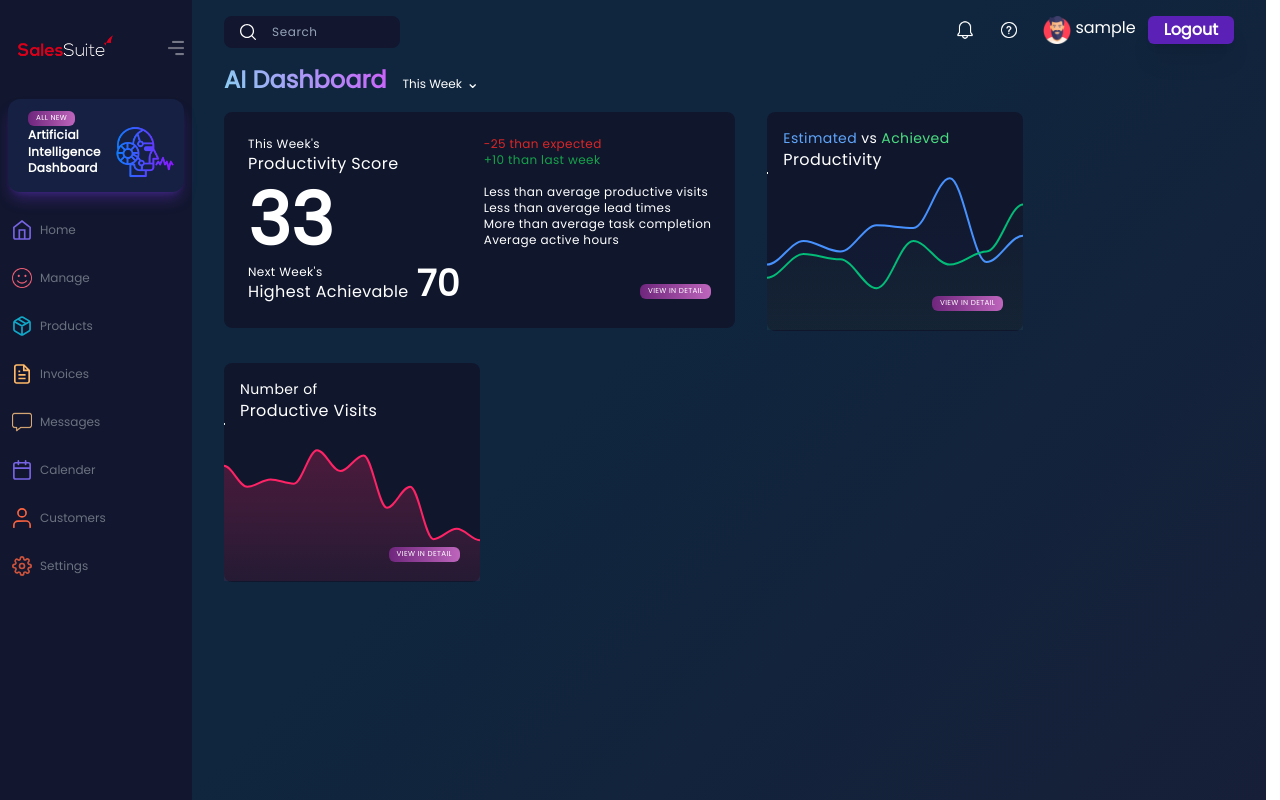
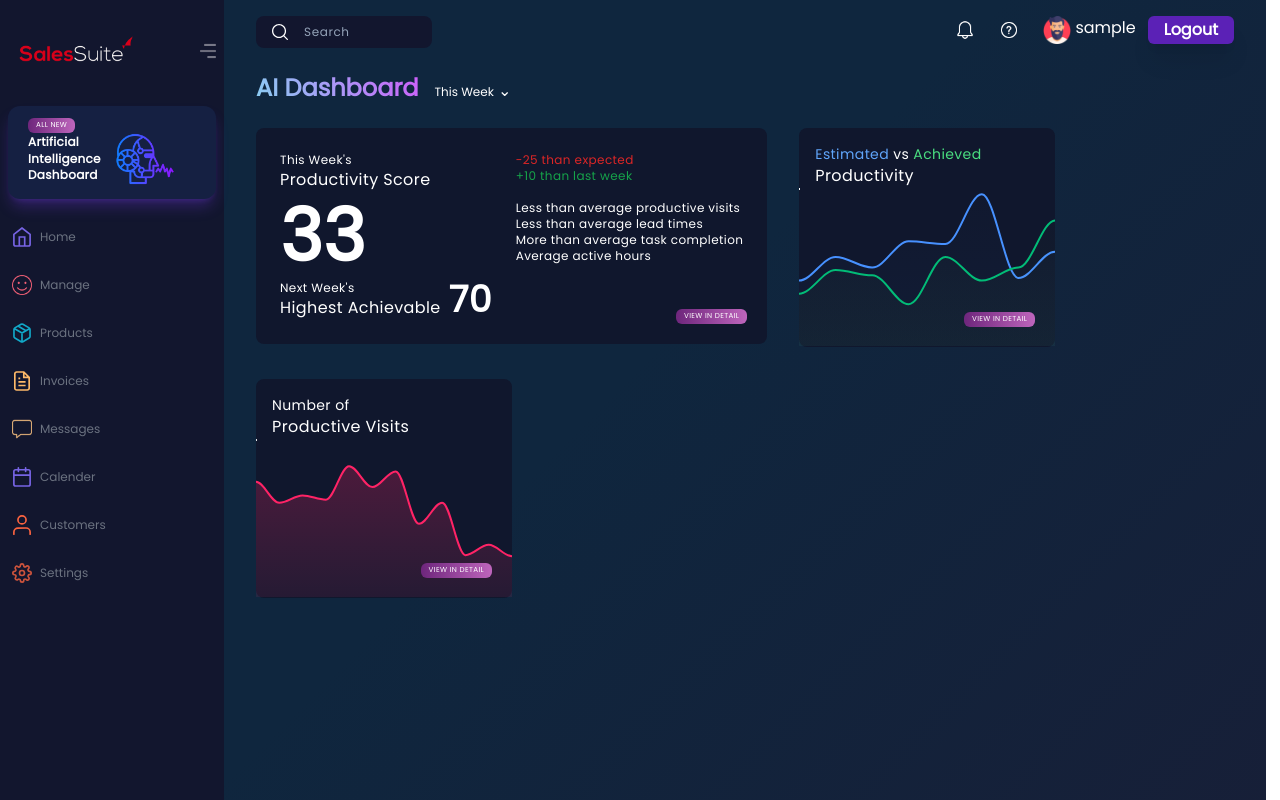
Before and after one commit to Nivethan-Ar/ml-dashboard, a React (Create React App) app: page /dashboard in a window 1280 px wide. Shown: the top 800 px of the page. Built offline with nearby package versions, Linux system fonts and the light colour scheme; sample sign-in values are in the browser's storage.

Commit message:
Increased the width of sidebar

```diff
--- a/src/layouts/Sidebar/index.tsx
+++ b/src/layouts/Sidebar/index.tsx
@@ -5,10 +5,10 @@ import Navigation from './Navigation';
 
 const Sidebar = () => (
 
-  <div className="w-48">
+  <div className="w-56">
     <div
       style={{ backgroundColor: '#12162e' }}
-      className="fixed h-screen w-48 "
+      className="fixed h-screen w-56 "
     >
       <Branding />
       <Navigation />
--- a/src/pages/DashboardML/Dashboard.tsx
+++ b/src/pages/DashboardML/Dashboard.tsx
@@ -17,7 +17,7 @@ const Dashboard = () => (
         backgroundColor: '#7f53ac',
         backgroundImage: 'linear-gradient(315deg, #191d36 0%, #0f263e 64%)',
       }}
-      className="h-[140vh] flex flex-col gap-4 px-8 py-4 overflow-hidden text-white w-[calc(100vw_-_(12rem_+_14px))] "
+      className="h-[140vh] flex flex-col gap-6 px-8 py-4 overflow-hidden text-white w-[calc(100vw_-_(14rem_+_14px))] "
     >
       {/* TOP BAR */}
       <TopBar />
@@ -40,7 +40,7 @@ const Dashboard = () => (
       {/* CARDS */}
       <main className="flex flex-wrap gap-8 ">
 
-        <div className="grid flex-shrink-0 grid-cols-2  gap-2 w-fit p-6 tracking-wide bg-[#10172d] h-fit rounded-lg">
+        <div className="grid relative flex-shrink-0 grid-cols-2  gap-2 w-fit p-6 tracking-wide bg-[#10172d] h-fit rounded-lg">
           <div>
             <h6 className="text-xs">This Week&apos;s</h6>
             <h6 className="font-medium">Productivity Score</h6>
@@ -65,7 +65,9 @@ const Dashboard = () => (
               70
             </div>
           </div>
-          <div className="flex mt-5 flex-col h-full justify-items-end items-end ">
+          {/* <div className="flex mt-5 flex-col h-full justify-items-end items-end "> */}
+
+          <div className="place-self-end [bottom:20px] [right:20px] absolute">
             <CardButton btnLabel="view in detail" />
           </div>
         </div>
```
